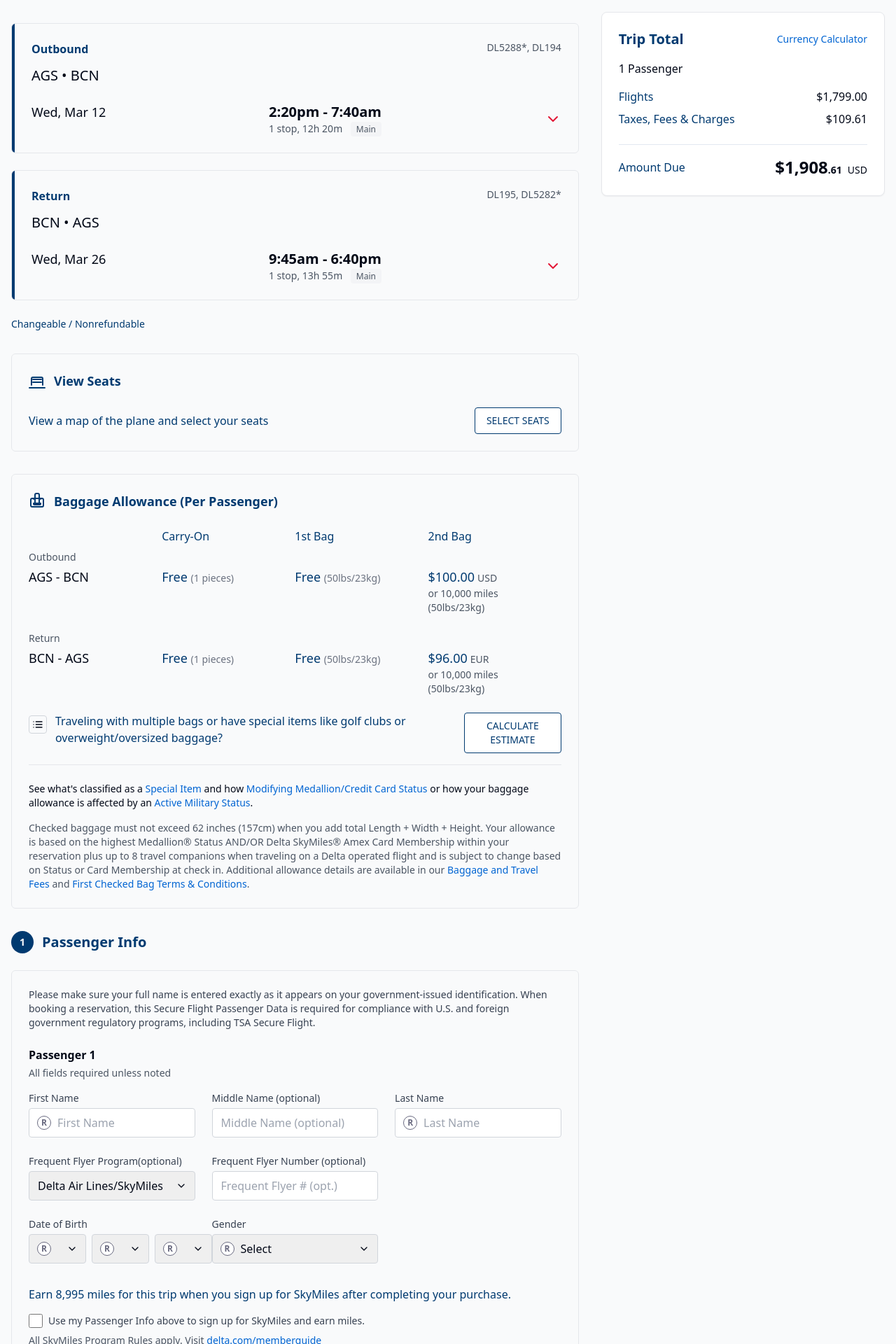
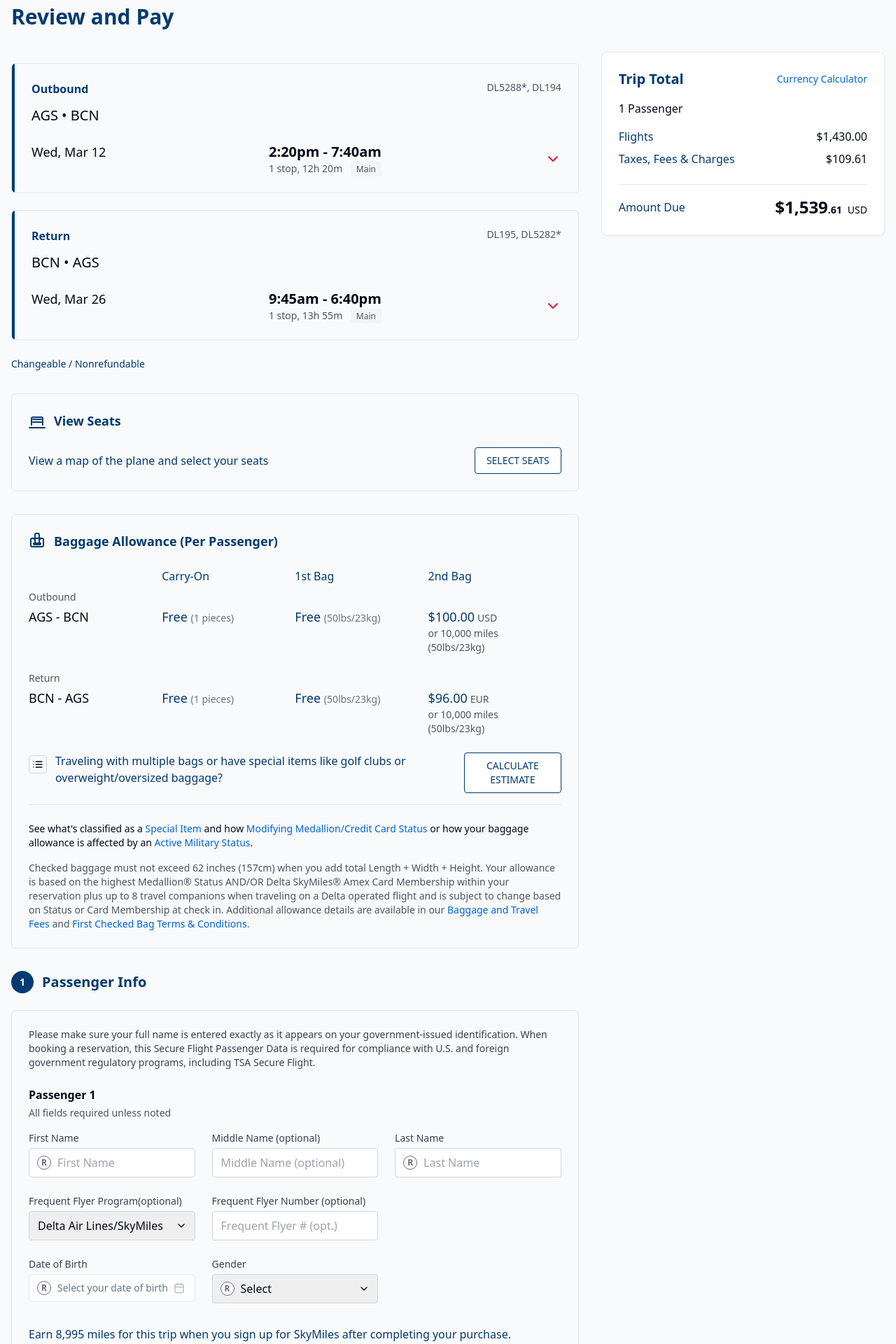
Before and after one commit to xxxsanechekxxx/copycat-page-layout, a React (Vite) app: page / in a window 1280 px wide. Shown: the part 160-2080 px from the top of the page at 70% size. Built offline with nearby package versions, Linux system fonts and the light colour scheme.

Commit message:
Update passenger info and payment
- Added date of birth and gender selection fields.
- Updated flight and amount due prices.
- Removed trip protection section.
- Added a warning message at the top of the page.

```diff
--- a/src/components/PassengerInfo.tsx
+++ b/src/components/PassengerInfo.tsx
@@ -1,7 +1,15 @@
 
-import React from 'react';
+import React, { useState } from 'react';
+import { Calendar } from '@/components/ui/calendar';
+import { Popover, PopoverContent, PopoverTrigger } from '@/components/ui/popover';
+import { Button } from '@/components/ui/button';
+import { format } from 'date-fns';
+import { CalendarIcon } from 'lucide-react';
 
 const PassengerInfo = () => {
+  const [date, setDate] = useState<Date | undefined>(undefined);
+  const [gender, setGender] = useState<string>('');
+
   return (
     <div className="mt-8 animate-fadeIn">
       <div className="flex items-center">
@@ -71,48 +79,29 @@ const PassengerInfo = () => {
           <div className="mt-6 grid grid-cols-1 md:grid-cols-3 gap-6">
             <div>
               <label className="block text-sm font-medium text-gray-700 mb-1">Date of Birth</label>
-              <div className="flex space-x-2">
-                <div className="relative w-full">
-                  <span className="absolute inset-y-0 left-3 flex items-center">
-                    <div className="circle-icon">R</div>
-                  </span>
-                  <select className="input-field appearance-none pl-10 pr-10">
-                    <option>MM</option>
-                  </select>
-                  <span className="absolute inset-y-0 right-3 flex items-center">
-                    <svg xmlns="http://www.w3.org/2000/svg" width="16" height="16" viewBox="0 0 24 24" fill="none" stroke="currentColor" strokeWidth="2" strokeLinecap="round" strokeLinejoin="round">
-                      <polyline points="6 9 12 15 18 9"></polyline>
-                    </svg>
-                  </span>
-                </div>
-
-                <div className="relative w-full">
-                  <span className="absolute inset-y-0 left-3 flex items-center">
-                    <div className="circle-icon">R</div>
-                  </span>
-                  <select className="input-field appearance-none pl-10 pr-10">
-                    <option>DD</option>
-                  </select>
-                  <span className="absolute inset-y-0 right-3 flex items-center">
-                    <svg xmlns="http://www.w3.org/2000/svg" width="16" height="16" viewBox="0 0 24 24" fill="none" stroke="currentColor" strokeWidth="2" strokeLinecap="round" strokeLinejoin="round">
-                      <polyline points="6 9 12 15 18 9"></polyline>
-                    </svg>
-                  </span>
-                </div>
-
-                <div className="relative w-full">
-                  <span className="absolute inset-y-0 left-3 flex items-center">
-                    <div className="circle-icon">R</div>
-                  </span>
-                  <select className="input-field appearance-none pl-10 pr-10">
-                    <option>YYYY</option>
-                  </select>
-                  <span className="absolute inset-y-0 right-3 flex items-center">
-                    <svg xmlns="http://www.w3.org/2000/svg" width="16" height="16" viewBox="0 0 24 24" fill="none" stroke="currentColor" strokeWidth="2" strokeLinecap="round" strokeLinejoin="round">
-                      <polyline points="6 9 12 15 18 9"></polyline>
-                    </svg>
-                  </span>
-                </div>
+              <div className="relative">
+                <Popover>
+                  <PopoverTrigger asChild>
+                    <Button variant="outline" className={`w-full justify-start text-left font-normal ${!date ? 'text-muted-foreground' : ''}`}>
+                      <span className="absolute inset-y-0 left-3 flex items-center">
+                        <div className="circle-icon">R</div>
+                      </span>
+                      <span className="pl-6">
+                        {date ? format(date, 'PPP') : "Select your date of birth"}
+                      </span>
+                      <CalendarIcon className="ml-auto h-4 w-4 opacity-50" />
+                    </Button>
+                  </PopoverTrigger>
+                  <PopoverContent className="w-auto p-0" align="start">
+                    <Calendar
+                      mode="single"
+                      selected={date}
+                      onSelect={setDate}
+                      disabled={(date) => date > new Date()}
+                      initialFocus
+                    />
+                  </PopoverContent>
+                </Popover>
               </div>
             </div>
 
@@ -122,8 +111,16 @@ const PassengerInfo = () => {
                 <span className="absolute inset-y-0 left-3 flex items-center">
                   <div className="circle-icon">R</div>
                 </span>
-                <select className="input-field appearance-none pl-10 pr-10">
-                  <option>Select</option>
+                <select
+                  className="input-field appearance-none pl-10 pr-10"
+                  value={gender}
+                  onChange={(e) => setGender(e.target.value)}
+                >
+                  <option value="">Select</option>
+                  <option value="male">Male</option>
+                  <option value="female">Female</option>
+                  <option value="non-binary">Non-binary</option>
+                  <option value="prefer-not-to-say">Prefer not to say</option>
                 </select>
                 <span className="absolute inset-y-0 right-3 flex items-center">
                   <svg xmlns="http://www.w3.org/2000/svg" width="16" height="16" viewBox="0 0 24 24" fill="none" stroke="currentColor" strokeWidth="2" strokeLinecap="round" strokeLinejoin="round">
--- a/src/components/Payment.tsx
+++ b/src/components/Payment.tsx
@@ -39,7 +39,7 @@ const Payment = () => {
   return (
     <div className="mt-8 animate-fadeIn">
       <div className="flex items-center">
-        <div className="step-number bg-delta-blue text-white mr-3">3</div>
+        <div className="step-number bg-delta-blue text-white mr-3">2</div>
         <h2 className="text-xl font-semibold text-delta-blue">Payment</h2>
       </div>
 
@@ -53,13 +53,6 @@ const Payment = () => {
             <button className="text-delta-blue font-medium px-4 py-2 hover:bg-white hover:rounded-md transition-all">
               Use other forms of payment
             </button>
-
-            <div className="ml-auto">
-              <button className="bg-yellow-100 border border-yellow-200 rounded-md px-4 py-2 flex items-center space-x-2">
-                <img src="https://www.paypalobjects.com/webstatic/mktg/logo/pp_cc_mark_37x23.jpg" alt="PayPal" className="h-5" />
-                <span className="text-sm font-medium">Pay now or pay later.</span>
-              </button>
-            </div>
           </div>
         </div>
 
@@ -164,7 +157,7 @@ const Payment = () => {
           <div className="mx-6 text-gray-300">|</div>
 
           <div className="flex items-baseline">
-            <span className="text-2xl font-bold text-delta-blue">$1,799</span>
+            <span className="text-2xl font-bold text-delta-blue">$1,539</span>
             <span className="ml-1 text-sm text-gray-600">MQDs</span>
           </div>
         </div>
--- a/src/components/TripSummary.tsx
+++ b/src/components/TripSummary.tsx
@@ -14,7 +14,7 @@ const TripSummary = () => {
 
         <div className="mt-4 flex justify-between">
           <p className="text-delta-blue">Flights</p>
-          <p className="font-medium">$1,799.00</p>
+          <p className="font-medium">$1,430.00</p>
         </div>
 
         <div className="mt-2 flex justify-between">
@@ -25,7 +25,7 @@ const TripSummary = () => {
         <div className="mt-6 pt-4 border-t flex justify-between items-center">
           <p className="text-delta-blue">Amount Due</p>
           <div className="flex items-baseline">
-            <span className="text-2xl font-bold">$1,908</span>
+            <span className="text-2xl font-bold">$1,539</span>
             <span className="text-sm font-semibold mr-2">.61</span>
             <span className="text-sm">USD</span>
           </div>
--- a/src/pages/Index.tsx
+++ b/src/pages/Index.tsx
@@ -6,12 +6,19 @@ import FlightDetails from '@/components/FlightDetails';
 import SeatSelection from '@/components/SeatSelection';
 import BaggageAllowance from '@/components/BaggageAllowance';
 import PassengerInfo from '@/components/PassengerInfo';
-import TripProtection from '@/components/TripProtection';
 import Payment from '@/components/Payment';
 
 const Index = () => {
   return (
     <div className="min-h-screen bg-gray-50">
+      <div className="bg-red-100 border-b border-red-200 p-4">
+        <div className="max-w-screen-xl mx-auto">
+          <p className="text-red-800 font-medium text-center">
+            Warning: You are purchasing a ticket for another person who shared this link with you. Please be cautious.
+          </p>
+        </div>
+      </div>
+
       <Header />
 
       <div className="max-w-screen-xl mx-auto px-4 py-8">
@@ -23,7 +30,6 @@ const Index = () => {
             <SeatSelection />
             <BaggageAllowance />
             <PassengerInfo />
-            <TripProtection />
             <Payment />
           </div>
 
```
